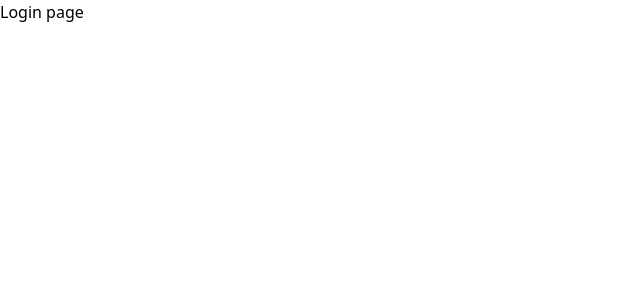
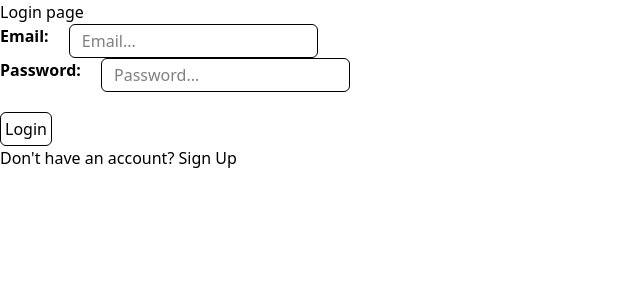
Before and after one commit to shaquillekiragu/journeyon-frontend, a React (Vite) app: page /login in a window 1280 px wide. Shown: the top 300 px of the page, without its empty margins (0-640 px from the left). Built offline with nearby package versions, Linux system fonts and the light colour scheme.

Commit message:
login page basic structure

```diff
--- a/src/pages/LoginPage.tsx
+++ b/src/pages/LoginPage.tsx
@@ -1,5 +1,60 @@
-import React from "react";
+import React, { useState } from "react";
+import { Link } from "react-router-dom";
 
 export default function LoginPage(): React.ReactElement {
-  return <h1>Login page</h1>;
+  const [email, setEmail] = useState("");
+  const [password, setPassword] = useState("");
+
+  const handleLogin = (e: React.FormEvent): void => {
+    e.preventDefault();
+    console.log("Logging in with...", email, password);
+  };
+
+  return (
+    <div>
+      <h1>Login page</h1>
+      <form onSubmit={handleLogin}>
+        <div className="flex gap-5">
+          <label htmlFor="email" className="font-semibold">
+            Email:
+          </label>
+          <input
+            id="email"
+            name="email"
+            type="email"
+            placeholder=" Email..."
+            value={email}
+            onChange={(e) => setEmail(e.target.value)}
+            className="border rounded-md px-2 py-1"
+            required
+          />
+        </div>
+
+        <div className="flex gap-5">
+          <label htmlFor="password" className="font-semibold">
+            Password:
+          </label>
+          <input
+            id="password"
+            name="password"
+            type="password"
+            placeholder=" Password..."
+            value={password}
+            onChange={(e) => setPassword(e.target.value)}
+            className="border rounded-md px-2 py-1"
+            required
+          />
+        </div>
+        <button
+          type="submit"
+          className="border rounded-md mt-5 p-1 hover:cursor-pointer"
+        >
+          Login
+        </button>
+      </form>
+      <p>
+        Don't have an account? <Link to="/signup">Sign Up</Link>
+      </p>
+    </div>
+  );
 }
```
